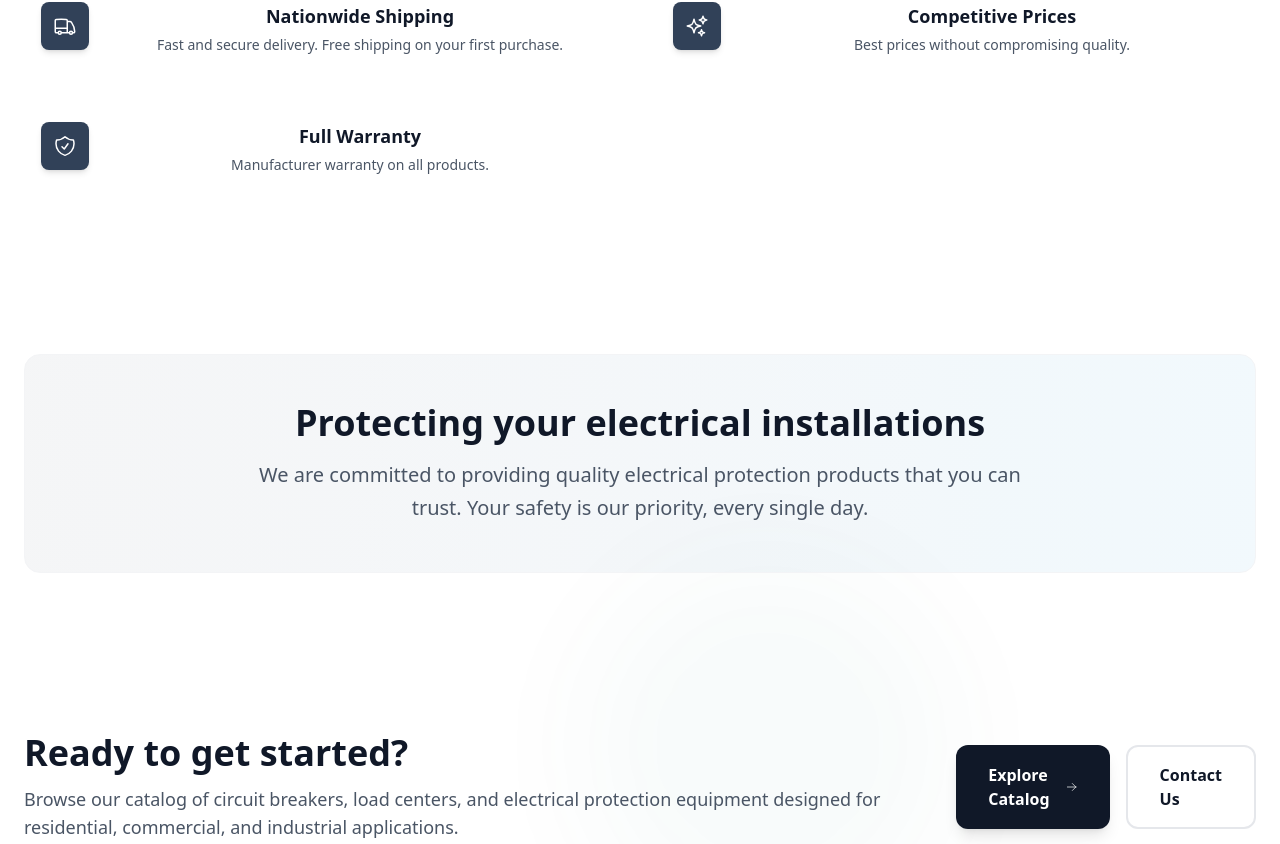
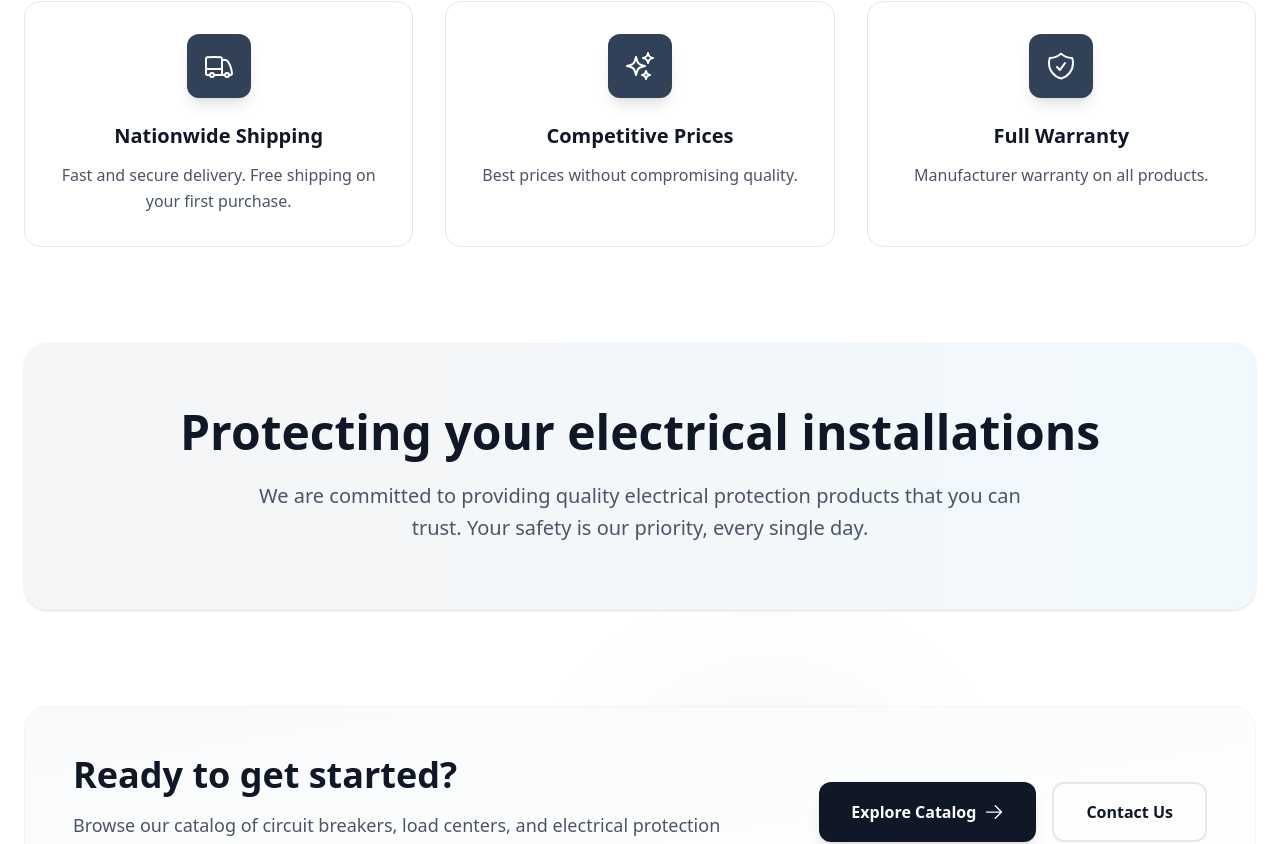
Before and after one commit to julioagk/PROTEX-INNOVATION-ENGLISH, a React (Vite) app: page / in a window 1280 px wide. Shown: the part 3327-4171 px from the top of the page. Built offline with nearby package versions, Linux system fonts and the light colour scheme.

Commit message:
Add Saturday hours (9am-2pm) and improve home layout with better spacing, card format, and visual hierarchy

```diff
--- a/src/componentes/Contacto.jsx
+++ b/src/componentes/Contacto.jsx
@@ -121,7 +121,7 @@ export default function Contacto() {
                   <a href="tel:+17139317058" className="text-gray-600 hover:text-teal-600 transition-colors block mt-2">
                     +1 (713) 931-7058
                   </a>
-                  <p className="text-sm text-gray-500 mt-1">Mon - Fri: 9:00am - 5:00pm</p>
+                  <p className="text-sm text-gray-500 mt-1">Mon - Fri: 9:00am - 5:00pm | Sat: 9:00am - 2:00pm</p>
                 </div>
               </div>
             </div>
@@ -150,6 +150,10 @@ export default function Contacto() {
                   <span className="text-gray-600">Monday - Friday</span>
                   <span className="text-gray-900 font-medium">9:00am - 5:00pm</span>
                 </div>
+                <div className="flex justify-between">
+                  <span className="text-gray-600">Saturday</span>
+                  <span className="text-gray-900 font-medium">9:00am - 2:00pm</span>
+                </div>
               </div>
             </div>
 
--- a/src/componentes/Section3.jsx
+++ b/src/componentes/Section3.jsx
@@ -37,10 +37,10 @@ export default function Section3() {
       </div>
 
       {/* Hero section with text and features */}
-      <div className="relative z-10 max-w-7xl mx-auto px-6 py-16 md:py-24">
+      <div className="relative z-10 max-w-7xl mx-auto px-6 py-20 md:py-28">
         {/* Main heading */}
-        <div className="mb-12 md:mb-24 text-center md:text-left">
-          <h2 className="text-4xl md:text-7xl font-black tracking-tight mb-4 md:mb-8 leading-tight text-gray-900">
+        <div className="mb-16 md:mb-24 text-center md:text-left">
+          <h2 className="text-4xl md:text-7xl font-black tracking-tight mb-6 md:mb-8 leading-tight text-gray-900">
             The best choice in <br />
             <span className="text-sky-600">
               electrical distribution
@@ -52,24 +52,24 @@ export default function Section3() {
         </div>
 
         {/* Features as a list */}
-        <div className="flex overflow-x-auto pb-6 gap-4 snap-x snap-mandatory md:grid md:grid-cols-2 md:gap-8 md:pb-0 mb-16 md:mb-24 -mx-6 px-6 md:mx-0 md:px-0">
+        <div className="grid grid-cols-1 md:grid-cols-3 gap-6 md:gap-8 mb-20 md:mb-24">
           {benefits.map((benefit, idx) => {
             const Icon = benefit.icon;
             return (
-              <div key={idx} className="flex-shrink-0 w-[85%] sm:w-[45%] md:w-auto snap-center flex gap-4 md:gap-6 group p-4 rounded-xl bg-white border border-gray-100 md:border-transparent hover:bg-gray-50 transition-colors shadow-sm md:shadow-none">
+              <div key={idx} className="flex flex-col items-center text-center p-8 rounded-2xl bg-white border border-gray-200 hover:border-sky-500/50 hover:shadow-xl transition-all duration-300 group">
                 {/* Icon */}
-                <div className="flex-shrink-0">
-                  <div className="w-10 h-10 md:w-12 md:h-12 rounded-lg bg-slate-700 flex items-center justify-center group-hover:scale-110 transition-transform duration-300 shadow-md">
-                    <Icon className="w-5 h-5 md:w-6 md:h-6 text-white" />
+                <div className="mb-6">
+                  <div className="w-16 h-16 rounded-xl bg-slate-700 flex items-center justify-center group-hover:scale-110 transition-transform duration-300 shadow-lg">
+                    <Icon className="w-8 h-8 text-white" />
                   </div>
                 </div>
 
                 {/* Text */}
-                <div className="flex-1">
-                  <h3 className="text-base md:text-lg font-bold text-gray-900 mb-1 group-hover:text-sky-600 transition-colors">
+                <div>
+                  <h3 className="text-xl font-bold text-gray-900 mb-3 group-hover:text-sky-600 transition-colors">
                     {benefit.title}
                   </h3>
-                  <p className="text-gray-600 text-sm leading-relaxed">
+                  <p className="text-gray-600 leading-relaxed">
                     {benefit.description}
                   </p>
                 </div>
@@ -79,9 +79,9 @@ export default function Section3() {
         </div>
 
         {/* Trust & Values section */}
-        <div className="py-12 md:py-16 mb-16 md:mb-24">
-          <div className="bg-gradient-to-r from-slate-700/5 to-sky-600/5 rounded-2xl p-8 md:p-12 border border-gray-100">
-            <h3 className="text-3xl md:text-4xl font-black text-gray-900 mb-4 text-center">
+        <div className="mb-20 md:mb-24">
+          <div className="bg-gradient-to-r from-slate-700/5 to-sky-600/5 rounded-3xl p-10 md:p-16 border border-gray-100 shadow-sm">
+            <h3 className="text-3xl md:text-5xl font-black text-gray-900 mb-6 text-center">
               Protecting your electrical installations
             </h3>
             <p className="text-lg md:text-xl text-gray-600 text-center max-w-3xl mx-auto leading-relaxed">
@@ -91,22 +91,22 @@ export default function Section3() {
         </div>
 
         {/* CTA section - minimal and elegant */}
-        <div className="flex flex-col md:flex-row gap-8 items-center justify-between text-center md:text-left">
-          <div>
-            <h3 className="text-3xl md:text-4xl font-black mb-3 text-gray-900">Ready to get started?</h3>
-            <p className="text-gray-600 text-base md:text-lg">Browse our catalog of circuit breakers, load centers, and electrical protection equipment designed for residential, commercial, and industrial applications.</p>
+        <div className="flex flex-col md:flex-row gap-8 items-center justify-between text-center md:text-left bg-gradient-to-br from-gray-50 to-white rounded-3xl p-10 md:p-12 border border-gray-100">
+          <div className="flex-1">
+            <h3 className="text-3xl md:text-4xl font-black mb-4 text-gray-900">Ready to get started?</h3>
+            <p className="text-gray-600 text-base md:text-lg leading-relaxed">Browse our catalog of circuit breakers, load centers, and electrical protection equipment designed for residential, commercial, and industrial applications.</p>
           </div>
           <div className="flex flex-col sm:flex-row gap-4 w-full md:w-auto">
             <Link
               to="/Catalogo"
-              className="group inline-flex items-center justify-center px-8 py-4 bg-gray-900 hover:bg-gray-800 text-white font-bold rounded-xl transition-all duration-300 hover:scale-105 active:scale-95 shadow-lg"
+              className="group inline-flex items-center justify-center px-8 py-4 bg-gray-900 hover:bg-gray-800 text-white font-bold rounded-xl transition-all duration-300 hover:scale-105 active:scale-95 shadow-lg whitespace-nowrap"
             >
               <span>Explore Catalog</span>
               <ArrowRightIcon className="w-5 h-5 ml-2 group-hover:translate-x-1 transition-transform" />
             </Link>
             <Link
               to="/Contacto"
-              className="inline-flex items-center justify-center px-8 py-4 border-2 border-gray-200 text-gray-900 font-bold rounded-xl hover:border-gray-900 hover:bg-gray-50 transition-all duration-300"
+              className="inline-flex items-center justify-center px-8 py-4 border-2 border-gray-200 text-gray-900 font-bold rounded-xl hover:border-gray-900 hover:bg-gray-50 transition-all duration-300 whitespace-nowrap"
             >
               Contact Us
             </Link>
```
